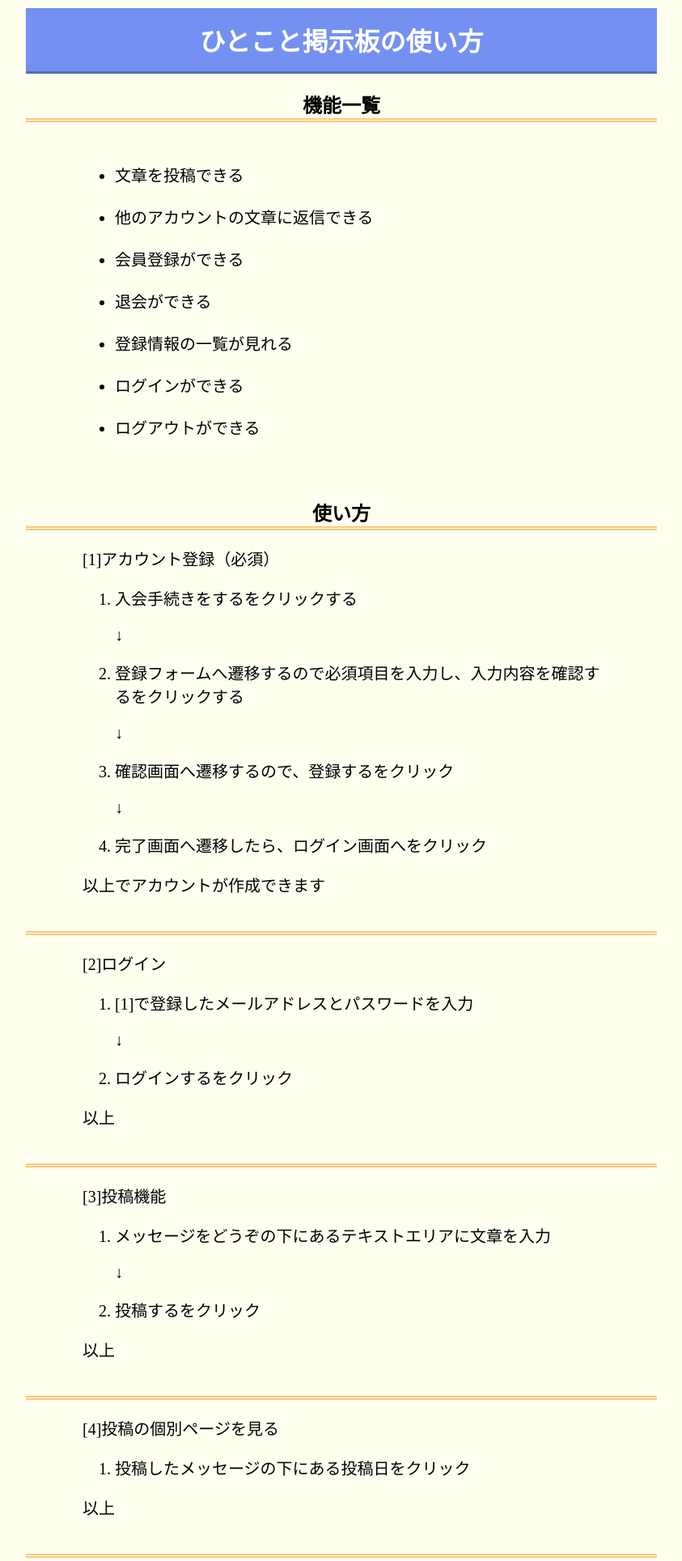
After one commit to takeoka-a/Portfolio, a PHP site: page /manual.html in a window 1280 px wide. The commit adds this page. Shown: the top 1928 px of the page at 81% size, without its empty margins (218-1061 px from the left). Run offline with PHP 8.4, Linux system fonts and the light colour scheme.

Commit message:
掲示板の使い方のページを追加

```diff
--- /dev/null
+++ b/ひとこと掲示板ソースコード/css/manual.css
@@ -0,0 +1,69 @@
+*{
+    box-sizing: border-box;
+}
+body{
+    margin: 0 auto;
+    padding:10px;
+    background-color: #FFFFF0;
+    background-size: 10px 10px;
+    max-width: 800px;
+    min-width: 600px;
+    width: 100%;
+}
+.method{
+    padding: 10px 70px;
+    font-size: 20px;
+}
+.manual{
+    padding: 0px 70px;
+    font-size: 20px;
+}
+.line{
+    border-top:double 5px #FFC778;
+    border-bottom: double 5px #FFC778;
+}
+.bottom_line{
+    border-bottom: double 5px #FFC778;
+}
+h1 {
+    padding: 0.5em;
+    color: #ffffff;
+    background: #7491f1;
+    border-bottom: solid 3px #516ab6;
+    text-align: center;
+    width: 100%;
+    margin: 0 0 10px 0 ;
+}
+h2{
+    font-size: 24px;
+    display: block;
+    text-align: center;
+}
+.caption{
+    border-bottom: double 5px #FFC778;
+}
+.box {
+    margin-top: 30px;
+    display: flex;
+    justify-content: space-around;
+    flex-direction: row;
+}
+.submit {
+    cursor: pointer;
+    text-align: center;
+    font-size: 18px;
+    width: 20%;
+    height: 50px;
+    border-radius: 5px;
+    background: linear-gradient(#868686 0%, #3a3a3a 100%);
+    text-decoration: none;
+    color: #fff;
+    padding-top: 12.5px;
+}
+.submit:hover {
+    font-size: 18px;
+    height: 50px;
+    border-radius: 5px;
+    text-align: center;
+    background: #6866ff;
+}
--- /dev/null
+++ b/ひとこと掲示板ソースコード/manual.html
@@ -0,0 +1,130 @@
+<!DOCTYPE html>
+<html lang="jp">
+
+<head>
+    <meta charset="UTF-8">
+    <meta name="viewport" content="width=device-width, initial-scale=1.0">
+    <link rel="stylesheet" href="css/manual.css">
+    <title>掲示板の使い方</title>
+</head>
+
+<body>
+    <h1>ひとこと掲示板の使い方</h1>
+    <h2 class="caption">機能一覧</h2>
+    <section class="method">
+        <ul>
+            <li>文章を投稿できる</li><br>
+            <li>他のアカウントの文章に返信できる</li><br>
+            <li>会員登録ができる</li><br>
+            <li>退会ができる</li><br>
+            <li>登録情報の一覧が見れる</li><br>
+            <li>ログインができる</li><br>
+            <li>ログアウトができる</li><br>
+        </ul>
+    </section>
+    <h2 class="caption">使い方</h2>
+    <section>
+        <div class="manual">
+            <p>[1]アカウント登録（必須）</p>
+            <ol>
+                <li>入会手続きをするをクリックする</li>
+                <p>↓</p>
+                <li>登録フォームへ遷移するので必須項目を入力し、入力内容を確認するをクリックする</li>
+                <p>↓</p>
+                <li>確認画面へ遷移するので、登録するをクリック</li>
+                <p>↓</p>
+                <li>完了画面へ遷移したら、ログイン画面へをクリック</li>
+            </ol>
+            <p>以上でアカウントが作成できます</p><br>
+        </div>
+
+        <div class="line">
+            <div class="manual">
+                <p>[2]ログイン</p>
+                <ol>
+                    <li>[1]で登録したメールアドレスとパスワードを入力</li>
+                    <p>↓</p>
+                    <li>ログインするをクリック</li>
+                </ol>
+                <p>以上</p><br>
+            </div>
+        </div>
+
+        <div class="manual">
+            <p>[3]投稿機能</p>
+            <ol>
+                <li>メッセージをどうぞの下にあるテキストエリアに文章を入力</li>
+                <p>↓</p>
+                <li>投稿するをクリック</li>
+            </ol>
+            <p>以上</p><br>
+        </div>
+        <div class="line">
+            <div class="manual">
+                <p>[4]投稿の個別ページを見る</p>
+                <ol>
+                    <li>投稿したメッセージの下にある投稿日をクリック</li>
+                </ol>
+                <p>以上</p><br>
+            </div>
+        </div>
+
+        <div class="manual">
+            <p>[5]投稿に返信する</p>
+            <ol>
+                <li>投稿したメッセージの最後にある[Re]をクリック</li>
+                <p>↓</p>
+                <li>テキストエリアに返信元のメッセージが入力される</li>
+                <p>※返信元のメッセージは削除して投稿しても返信元へのリンクは生成される</p>
+                <p>↓</p>
+                <li>[3]の通り投稿する</li>
+            </ol>
+            <p>以上</p><br>
+        </div>
+        <div class="line">
+            <div class="manual">
+                <p>[6]登録情報の確認</p>
+                <ol>
+                    <li>投稿画面にある登録情報の確認をクリック</li>
+                </ol>
+                <p>以上</p><br>
+            </div>
+        </div>
+
+        <div class="manual">
+            <p>[7]ログアウト</p>
+            <ol>
+                <li>投稿画面にあるログアウトをクリック</li>
+            </ol>
+            <p>以上</p><br>
+        </div>
+        <div class="line">
+            <div class="manual">
+                <p>[8]登録情報の変更</p>
+                <ol>
+                    <li>変更したい項目の下にある変更するをクリック</li>
+                    <p>※会員IDは変更不可、アイコンを変えたい場合は画像をクリック</p>
+                    <li>フォームに新しい登録情報を入力して変更するをクリック</li>
+                </ol>
+                <p>以上</p><br>
+            </div>
+        </div>
+        <div class="manual">
+            <p>[9]退会する</p>
+            <ol>
+                <li>[6]の通り登録情報一覧のページを開く</li>
+                <p>↓</p>
+                <li>退会するをクリック</li>
+                <p>↓</p>
+                <li>確認のメッセージが出るので「OK」をクリックする</li>
+            </ol>
+            <p>以上</p>
+        </div>
+        <div class="bottom_line"></div>
+    </section>
+    <div class="box">
+        <a class="submit" href="index.php">戻る</a>
+    </div>
+</body>
+
+</html>
```
Also changed, not shown: ひとこと掲示板ソースコード/css/login.css (+20 -5 lines), ひとこと掲示板ソースコード/login.php (+6 -3 lines).
